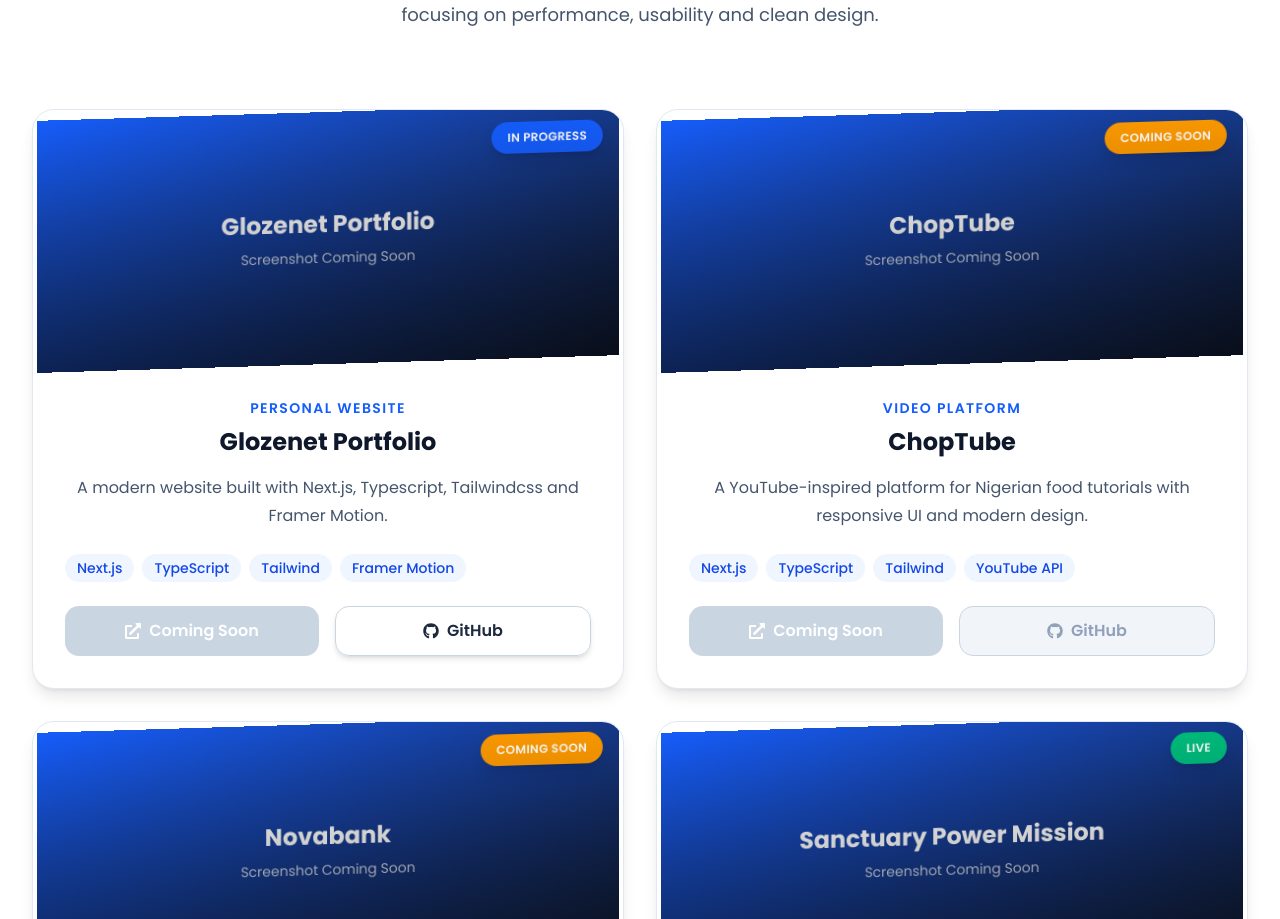
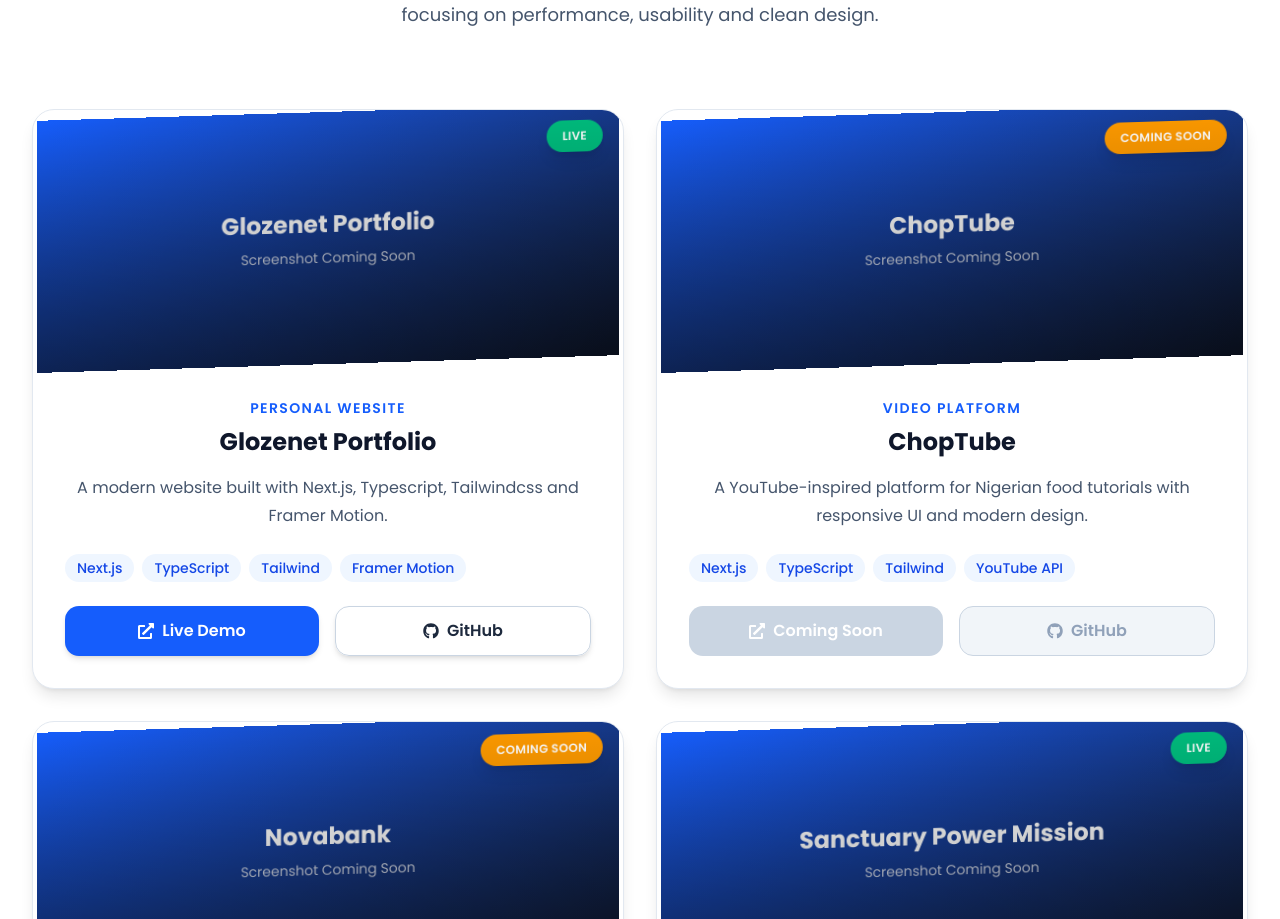
Before and after one commit to princevictorchinecheremuohia-afk/Glozenet, a Next.js app: page / in a window 1280 px wide. Shown: the part 2968-3887 px from the top of the page. Built offline with nearby package versions, Linux system fonts and the light colour scheme.

Commit message:
Updated Project

```diff
--- a/src/data/projects.ts
+++ b/src/data/projects.ts
@@ -8,10 +8,10 @@
     image: "",
 
     tech: ["Next.js", "TypeScript", "Tailwind", "Framer Motion"],
-    live: "#",
-    demo: "#",
+    live: "https://glozenet-1baj.vercel.app/",
+    demo: "https://github.com/princevictorchinecheremuohia-afk/Glozenet",
     featured: true,
-    status: "In Progress",
+    status: "live",
   },
 
   {
```
Also changed, not shown: public/images/projects/glozenet.png (added).
